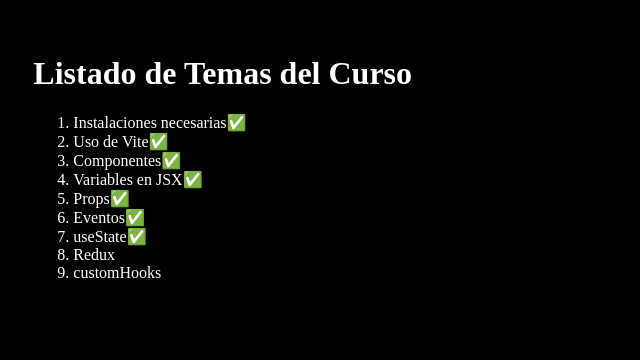
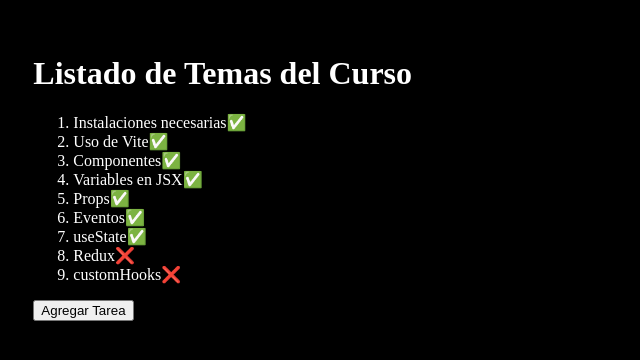
Before and after one commit to TomasGomezWagner/Proyecto-REACT, a React (Vite) app: page / in a window 1280 px wide. Shown: the top 360 px of the page, without its empty margins (0-640 px from the left). Built offline with nearby package versions, Linux system fonts and the light colour scheme.

Commit message:
Agregado de items en lista con useState
Se armo un array dentro del componente y se uso map para crear una copia
de la lista ciclando y armando los items para mostrar.
Se uso el useState para modificar el array haciendo una copia y
agregando un item nuevo al apretar un boton.

```diff
--- /dev/null
+++ b/src/ListadoConUseState.jsx
@@ -0,0 +1,55 @@
+import { useState } from "react"
+
+const Items = ({nombre, visto}) => {// con la tecla de windows y punto('.') podes poner emojis
+    return(
+        <li>
+            {nombre}
+            {visto ? '✅' : '❌'}
+        </li>
+    )
+}// (visto && 'algo') lo que hace es evaluar el primer elemento, si este el falso devuelve ese elemento(falso), de lo contrario devuelve el siguiente elemento
+// el if ternario es como php variable_a_evaluar ? resultado true : resultado false
+
+
+export const ListadoConUseState = () => {
+
+    const addTask = () => {
+        setArreglo([...arreglo, {nombre:'nuevo', visto:false}])
+    }
+
+    let listadoSecciones = [
+        {nombre: "Instalaciones necesarias", visto: true },
+        {nombre: "Uso de Vite", visto: true },
+        {nombre: "Componentes", visto: true },
+        {nombre: "Variables en JSX", visto: true },
+        {nombre: "Props", visto: true },
+        {nombre: "Eventos", visto: true },
+        {nombre: "useState", visto: true },
+        {nombre: "Redux", visto: false },
+        {nombre: "customHooks", visto: false },
+    ]
+
+    const [arreglo, setArreglo] = useState(listadoSecciones) //hook
+
+    return (
+        <>
+            <h1>Listado de Temas del Curso</h1>
+            <ol>
+                {arreglo.map(item => <Items key={item.nombre} nombre={item.nombre} visto={item.visto}></Items>)}
+            </ol>
+
+            <button onClick={() => addTask()}>Agregar Tarea</button>
+        </>
+    )
+}//key deberia ser un id unico. Como que lo necesita react
+// Se usa map porque devuelve una lista y eso es lo que necesita react. Se puede hacer con un forEach por ej pero se tiene que armar
+// la lista y despues pasarla sola
+
+// atomic design
+// componentes muy pequenios 'indivisibles' (ej botones)
+// interfaz de usuario de lo mas chico a lo mas grande
+
+// spread operator
+// [...arreglo, {nombre:'nuevo', visto:false}]
+// lo que hace los puntos-nombreArray es como hacer una copia del array y despues se le agrega lo que le pases.
+// es para no modificar el array original.
--- a/src/main.jsx
+++ b/src/main.jsx
@@ -1,10 +1,10 @@
 import React from 'react'
 import ReactDOM from 'react-dom/client'
-import { ListadoConCondicional } from './ListadoConCondicional'
+import { ListadoConUseState } from './ListadoConUseState'
 import './styles.css'
 
 ReactDOM.createRoot(document.getElementById('root')).render(
   <React.StrictMode>
-    < ListadoConCondicional />
+    < ListadoConUseState />
   </React.StrictMode>,
 )
```
